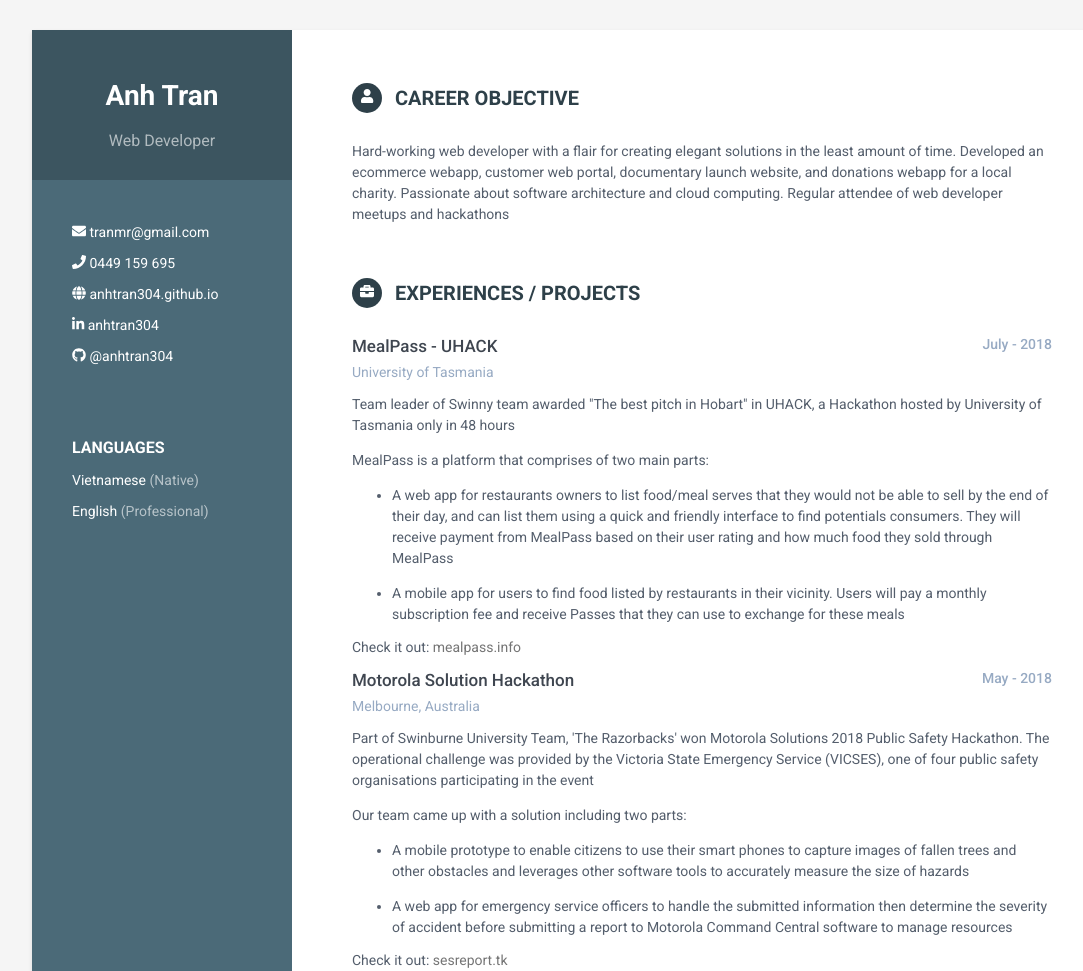
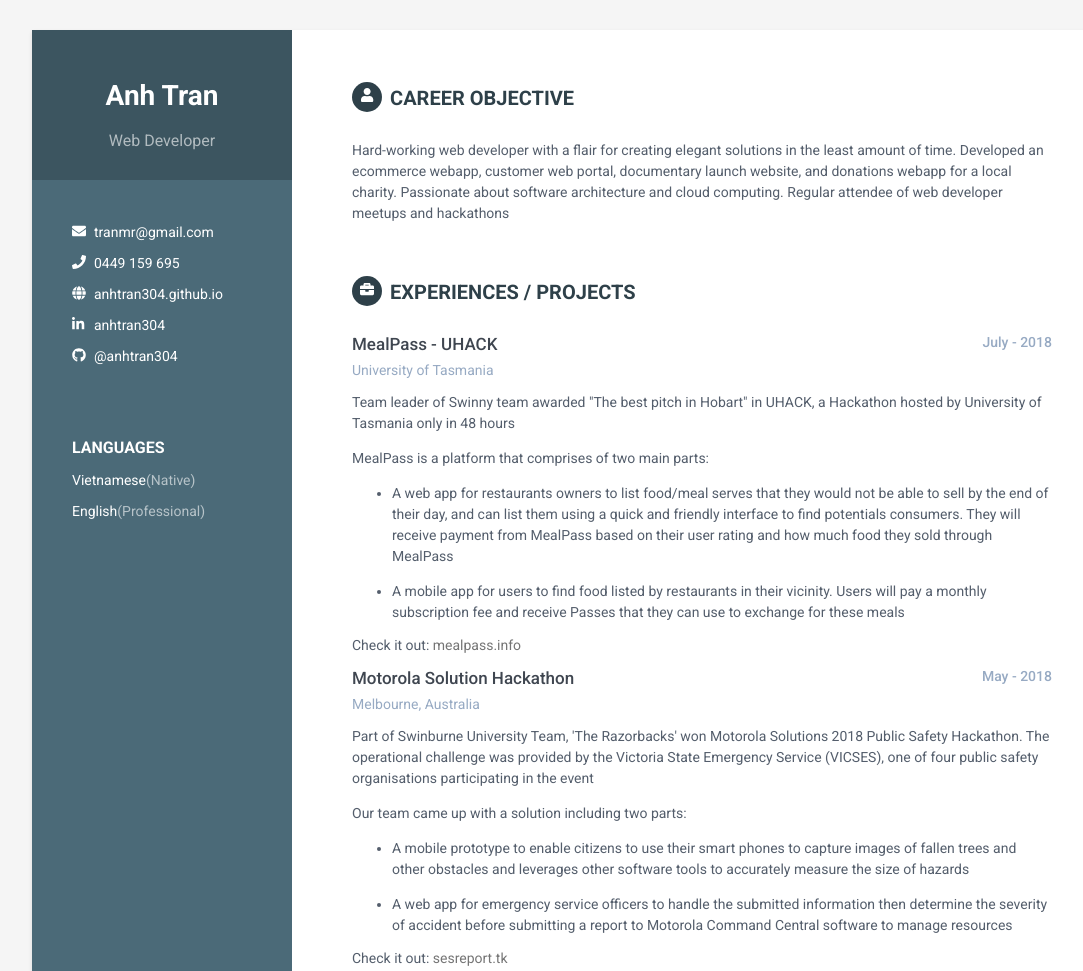
Before and after one commit to anhtran304/anhtran304.github.io, a plain HTML site: page index.html in a window 1280 px wide. Shown: the top 971 px of the page, without its empty margins (68-1151 px from the left). Drawn offline with Linux system fonts and the light colour scheme.

Commit message:
Change icon holder to display:flex

```diff
--- a/css/style.css
+++ b/css/style.css
@@ -91,6 +91,11 @@ p {
 
 .sidebar .contact-list li {
   margin-bottom: 15px;
+  display: flex;
+}
+
+.sidebar .contact-list .icon {
+  width: 10%;
 }
 
 .sidebar .contact-list li:last-child {
@@ -148,6 +153,7 @@ p {
   position: relative;
   margin-top: 0;
   margin-bottom: 20px;
+  display: flex;
 }
 
 .content .section .section-title .text {
@@ -159,6 +165,7 @@ p {
   width: 30px;
   height: 30px;
   margin-right: 8px;
+  width: 4.3%;
   display: inline-block;
   color: #fff;
   -webkit-border-radius: 50%;
--- a/index.html
+++ b/index.html
@@ -25,23 +25,33 @@
         <div class="container-block">
             <ul class="contact-list">
                 <li class="email">
-                    <i class="fas fa-envelope"></i>
+                    <div class="icon">
+                        <i class="fas fa-envelope"></i>
+                    </div>
                     <a href="mailto: tranmr@gmail.com">tranmr@gmail.com</a>
                 </li>
                 <li class="phone">
-                    <i class="fas fa-phone"></i>
+                    <div class="icon">
+                        <i class="fas fa-phone"></i>
+                    </div>
                     <a href="tel:0449 159 695">0449 159 695</a>
                 </li>
                 <li class="website">
-                    <i class="fas fa-globe"></i>
+                    <div class="icon">
+                        <i class="fas fa-globe"></i>
+                    </div>
                     <a href="https://anhtran304.github.io/" target="_blank">anhtran304.github.io</a>
                 </li>
                 <li class="linkedin">
-                    <i class="fab fa-linkedin-in"></i>
+                    <div class="icon">
+                        <i class="fab fa-linkedin-in"></i>
+                    </div>
                     <a href="#" target="_blank">anhtran304</a>
                 </li>
                 <li class="github">
-                    <i class="fab fa-github"></i>
+                    <div class="icon">
+                        <i class="fab fa-github"></i>
+                    </div>
                     <a href="https://github.com/anhtran304" target="_blank">@anhtran304</a>
                 </li>
             </ul>
```
